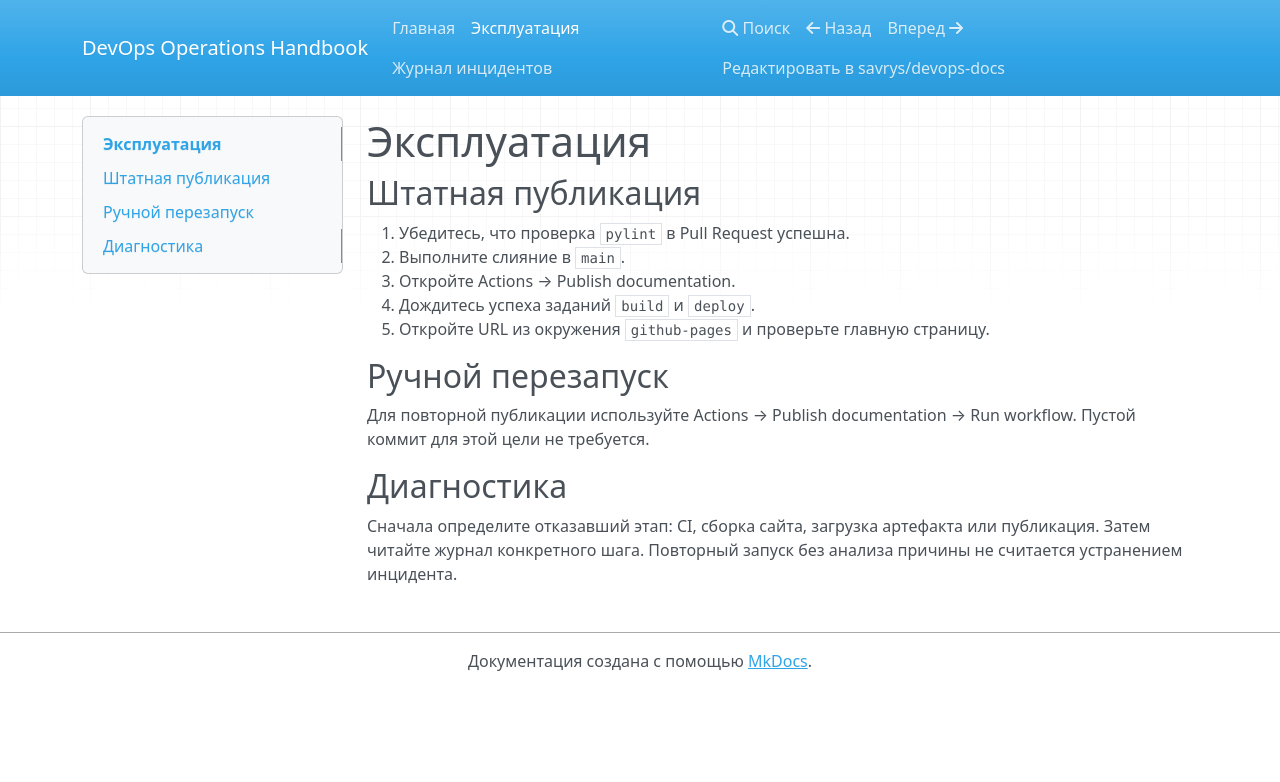
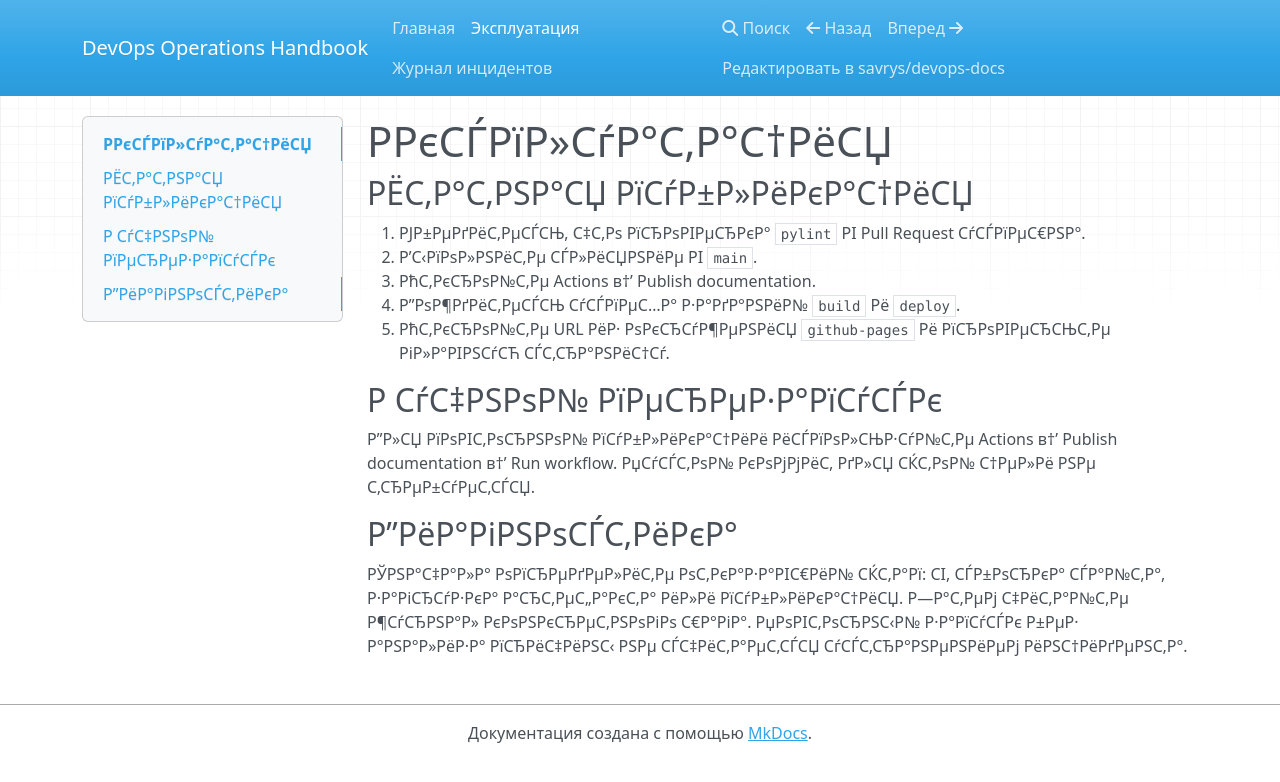
Before and after one commit to savrys/devops-docs, an MkDocs documentation site: the page built from docs/runbook.md, in a window 1280 px wide. Shown: the top 782 px of the page. Built offline with MkDocs 1.6.1, drawn with Linux system fonts in a browser that asks for light colours; nearby versions of some CDN libraries.

```diff
--- a/docs/runbook.md
+++ b/docs/runbook.md
@@ -1,20 +1,20 @@
-# Эксплуатация
+# Р­РєСЃРїР»СѓР°С‚Р°С†РёСЏ
 
-## Штатная публикация
+## РЁС‚Р°С‚РЅР°СЏ РїСѓР±Р»РёРєР°С†РёСЏ
 
-1. Убедитесь, что проверка `pylint` в Pull Request успешна.
-2. Выполните слияние в `main`.
-3. Откройте Actions → Publish documentation.
-4. Дождитесь успеха заданий `build` и `deploy`.
-5. Откройте URL из окружения `github-pages` и проверьте главную страницу.
+1. РЈР±РµРґРёС‚РµСЃСЊ, С‡С‚Рѕ РїСЂРѕРІРµСЂРєР° `pylint` РІ Pull Request СѓСЃРїРµС€РЅР°.
+2. Р’С‹РїРѕР»РЅРёС‚Рµ СЃР»РёСЏРЅРёРµ РІ `main`.
+3. РћС‚РєСЂРѕР№С‚Рµ Actions в†’ Publish documentation.
+4. Р”РѕР¶РґРёС‚РµСЃСЊ СѓСЃРїРµС…Р° Р·Р°РґР°РЅРёР№ `build` Рё `deploy`.
+5. РћС‚РєСЂРѕР№С‚Рµ URL РёР· РѕРєСЂСѓР¶РµРЅРёСЏ `github-pages` Рё РїСЂРѕРІРµСЂСЊС‚Рµ РіР»Р°РІРЅСѓСЋ СЃС‚СЂР°РЅРёС†Сѓ.
 
-## Ручной перезапуск
+## Р СѓС‡РЅРѕР№ РїРµСЂРµР·Р°РїСѓСЃРє
 
-Для повторной публикации используйте Actions → Publish documentation → Run workflow.
-Пустой коммит для этой цели не требуется.
+Р”Р»СЏ РїРѕРІС‚РѕСЂРЅРѕР№ РїСѓР±Р»РёРєР°С†РёРё РёСЃРїРѕР»СЊР·СѓР№С‚Рµ Actions в†’ Publish documentation в†’ Run workflow.
+РџСѓСЃС‚РѕР№ РєРѕРјРјРёС‚ РґР»СЏ СЌС‚РѕР№ С†РµР»Рё РЅРµ С‚СЂРµР±СѓРµС‚СЃСЏ.
 
-## Диагностика
+## Р”РёР°РіРЅРѕСЃС‚РёРєР°
 
-Сначала определите отказавший этап: CI, сборка сайта, загрузка артефакта или публикация.
-Затем читайте журнал конкретного шага. Повторный запуск без анализа причины не считается
-устранением инцидента.
+РЎРЅР°С‡Р°Р»Р° РѕРїСЂРµРґРµР»РёС‚Рµ РѕС‚РєР°Р·Р°РІС€РёР№ СЌС‚Р°Рї: CI, СЃР±РѕСЂРєР° СЃР°Р№С‚Р°, Р·Р°РіСЂСѓР·РєР° Р°СЂС‚РµС„Р°РєС‚Р° РёР»Рё РїСѓР±Р»РёРєР°С†РёСЏ.
+Р—Р°С‚РµРј С‡РёС‚Р°Р№С‚Рµ Р¶СѓСЂРЅР°Р» РєРѕРЅРєСЂРµС‚РЅРѕРіРѕ С€Р°РіР°. РџРѕРІС‚РѕСЂРЅС‹Р№ Р·Р°РїСѓСЃРє Р±РµР· Р°РЅР°Р»РёР·Р° РїСЂРёС‡РёРЅС‹ РЅРµ СЃС‡РёС‚Р°РµС‚СЃСЏ
+СѓСЃС‚СЂР°РЅРµРЅРёРµРј РёРЅС†РёРґРµРЅС‚Р°.
```
